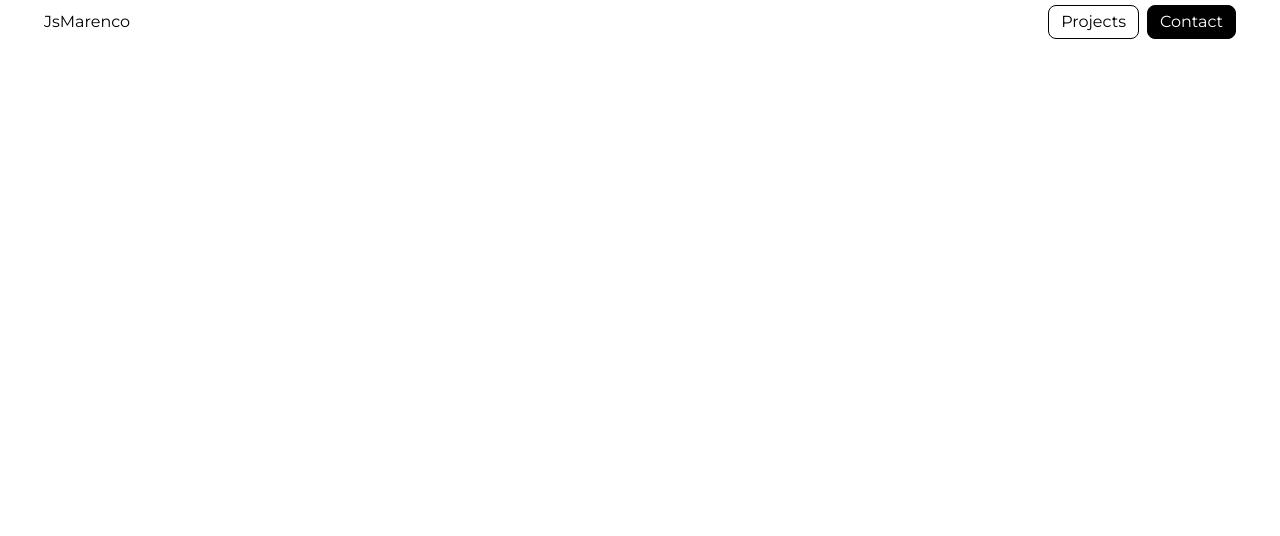
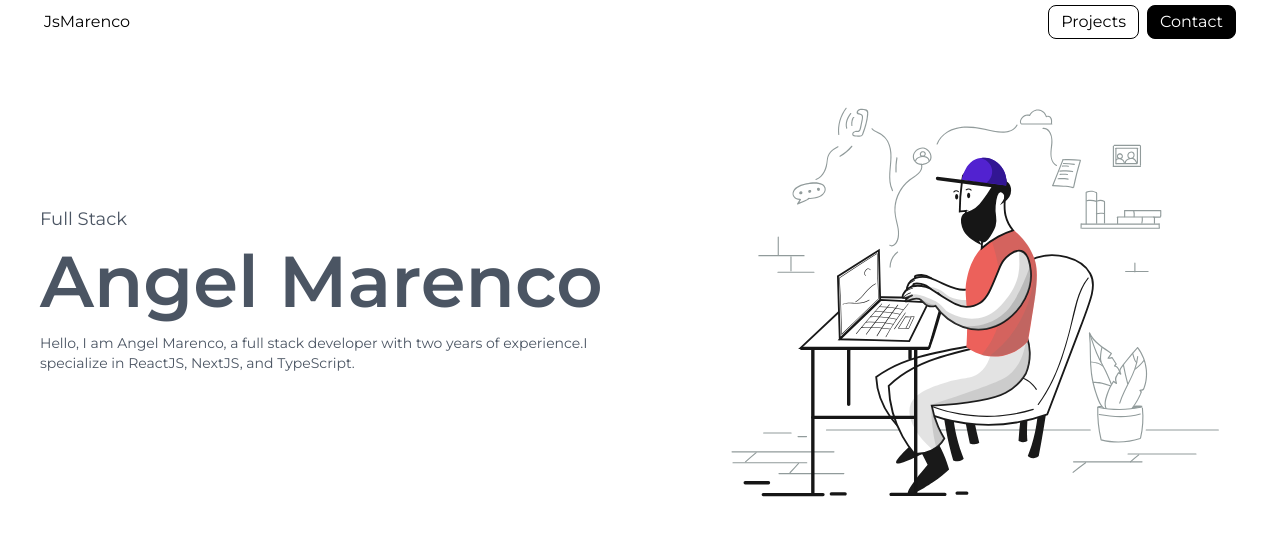
Before and after one commit to JsMarenco/portfolio, a Next.js app: page / in a window 1280 px wide. Shown: the top 536 px of the page. Built offline with nearby package versions, Linux system fonts and the light colour scheme; no server answers.

Commit message:
Add hero to home

```diff
--- a/src/pages/index.tsx
+++ b/src/pages/index.tsx
@@ -1,9 +1,11 @@
 import Header from '@/components/Header'
+import Hero from '@/components/Hero'
 
 export default function Home() {
   return (
     <div className="max-w-[95%] mx-auto px-2">
       <Header />
+      <Hero />
     </div>
   )
 }
```
